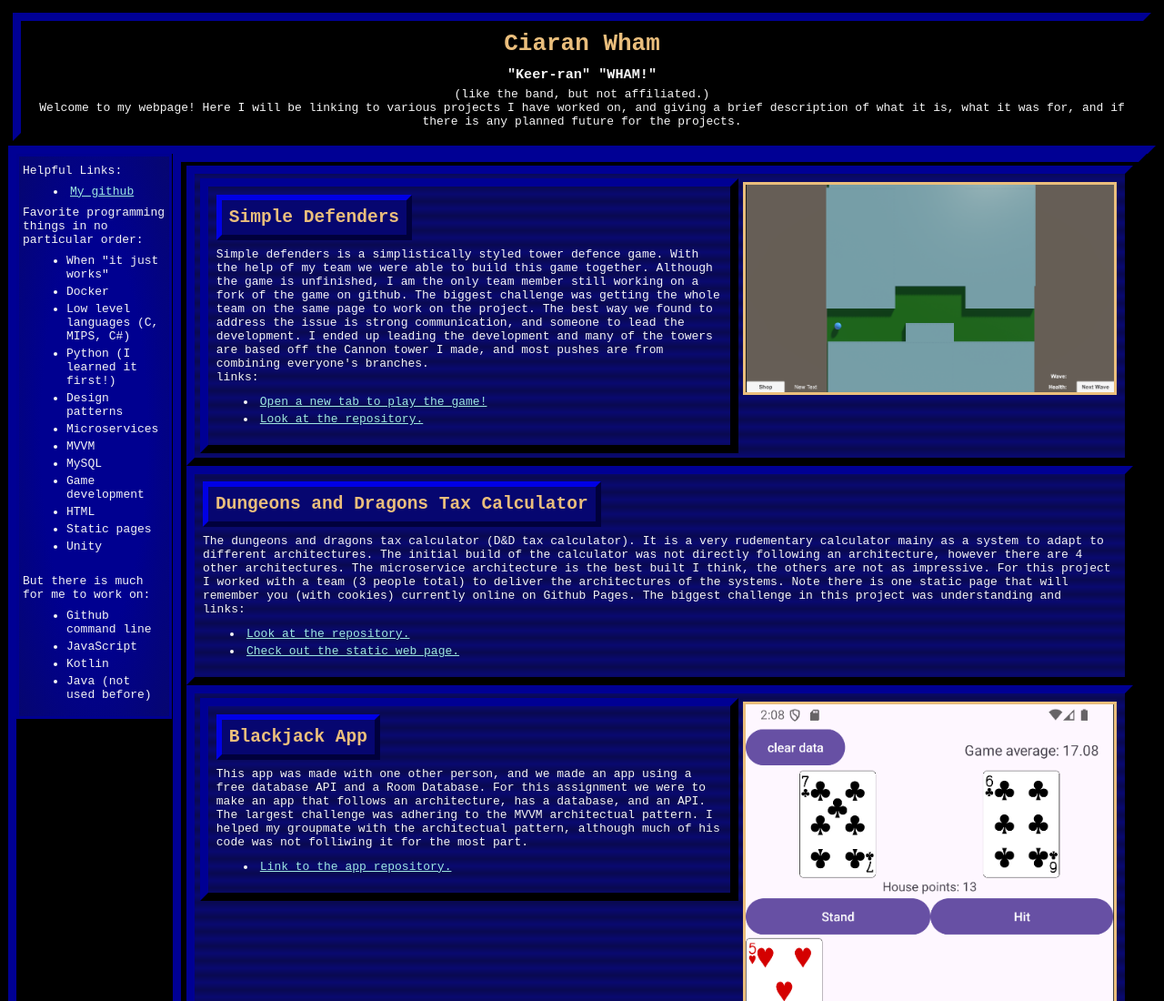
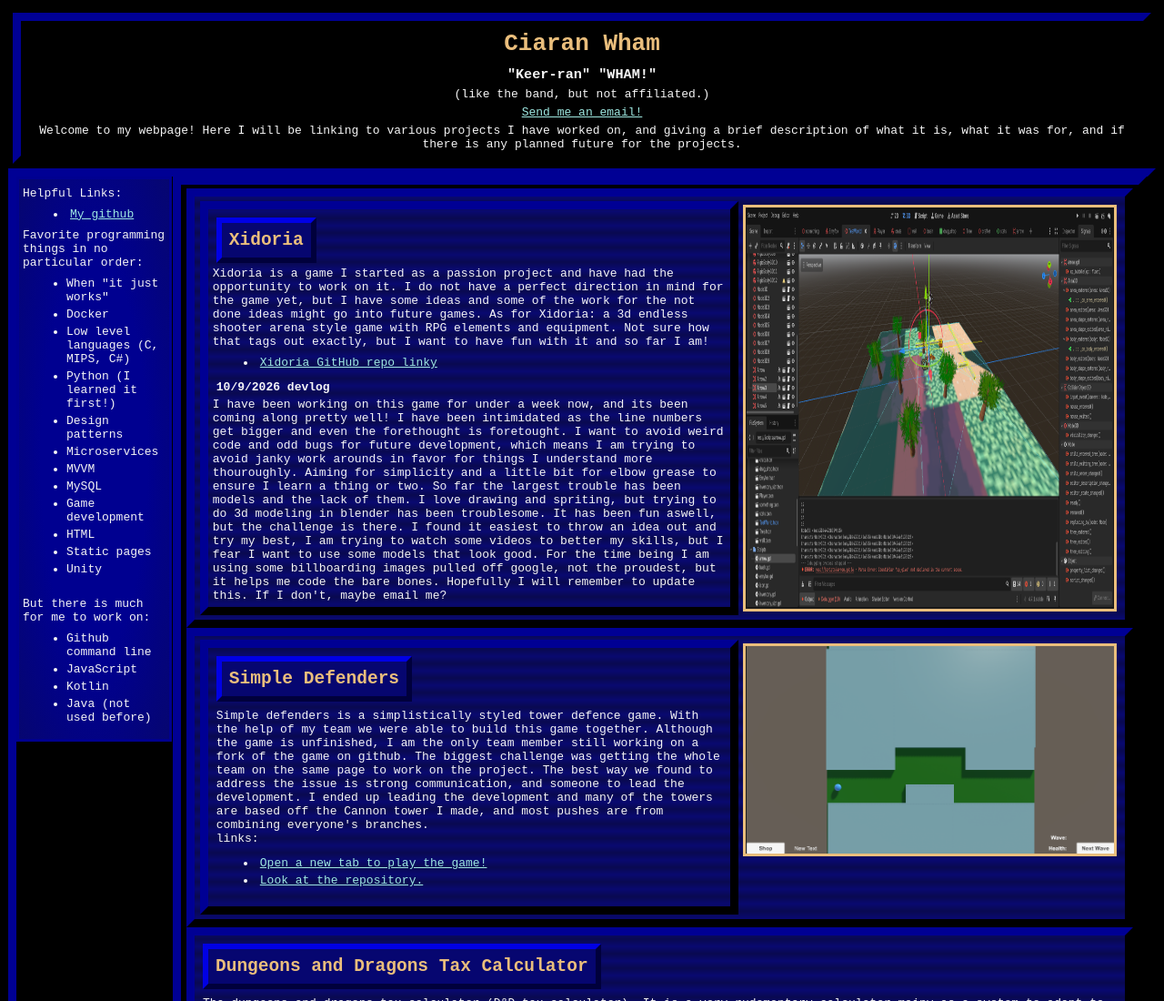
Before and after one commit to clw549/CWW, a plain HTML site: page index.html in a window 1280 px wide. Shown: the top 1100 px of the page at 91% size. Drawn offline with Linux system fonts and the light colour scheme.

Commit message:
adding new devlog and entry Xidoria

```diff
--- a/index.html
+++ b/index.html
@@ -1,4 +1,4 @@
-<!DOCTYPE html>
+ <!DOCTYPE html>
 <head>
   <title>Ciaran Wham webpage</title>
   <link href="main_style.css" rel="stylesheet" type="text/css"/>
@@ -14,6 +14,8 @@
     <body id="head">
       (like the band, but not affiliated.) <br>
     </body>
+    <a id="head" href="mailto:ciaranwham@yahoo.com">Send me an email!</a>
+
     <body id="head">
       Welcome to my webpage! Here I will be linking to various projects I have worked on, and giving a brief description of what it is, what it was for, and if there is any planned future for the projects.
     </body>
@@ -54,6 +56,41 @@
 
     <div id="center_div">
 
+      <div id="section" class="anim">
+        <div>
+          <h2>Xidoria</h2>
+
+          Xidoria is a game I started as a passion project and have had the
+          opportunity to work on it. I do not have a perfect direction in mind
+          for the game yet, but I have some ideas and some of the work for the
+          not done ideas might go into future games. As for Xidoria: a 3d endless
+          shooter arena style game with RPG elements and equipment. Not sure how
+          that tags out exactly, but I want to have fun with it and so far I am! <br/>
+          <ul>
+            <li><a href="https://github.com/clw549/Xidoria" target=""blank>Xidoria GitHub repo linky</a></li>
+          </ul>
+          <h4>10/9/2026 devlog</h4>
+          I have been working on this game for under a week now, and its been coming
+          along pretty well! I have been intimidated as the line numbers get bigger and even
+          the forethought is foretought. I want to avoid weird code and odd bugs for
+          future development, which means I am trying to avoid janky work arounds in
+          favor for things I understand more thouroughly. Aiming for simplicity and
+          a little bit for elbow grease to ensure I learn a thing or two. So far the
+          largest trouble has been models and the lack of them. I love drawing and
+          spriting, but trying to do 3d modeling in blender has been troublesome.
+          It has been fun aswell, but the challenge is there. I found it easiest to
+          throw an idea out and try my best, I am trying to watch some videos to better
+          my skills, but I fear I want to use some models that look good. For the
+          time being I am using some billboarding images pulled off google, not the
+          proudest, but it helps me code the bare bones. Hopefully I will remember to
+          update this. If I don't, maybe email me?
+
+
+
+
+        </div>
+        <img src="images/Xidoria_super_alpha.png" alt="10/9/2026 Xidoria screenshot (smileyface)" id="xidoria-super-alpha-img" class="left-img"/>
+      </div>
 
       <div id="section" class="anim">
         <div>
--- a/main_style.css
+++ b/main_style.css
@@ -67,6 +67,12 @@ img {
   border-color:#EABE7C;
 }
 
+.left-img {
+  display: flex;
+  flex-flow:row;
+  float: right;
+}
+
 #simple-defenders-img {
   max-width:40%;
   height:40%;
```
Also changed, not shown: images/Xidoria_super_alpha.png (added).
